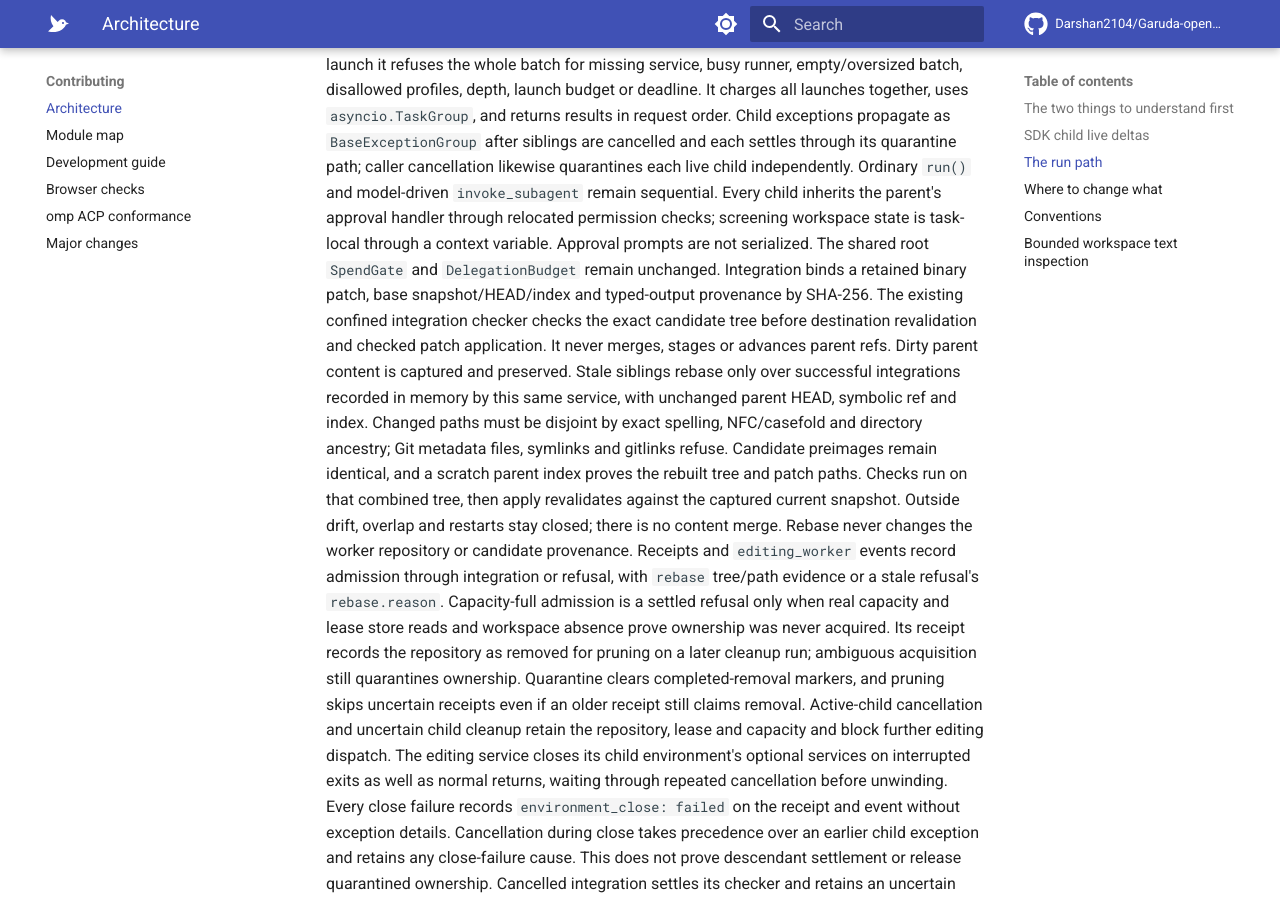
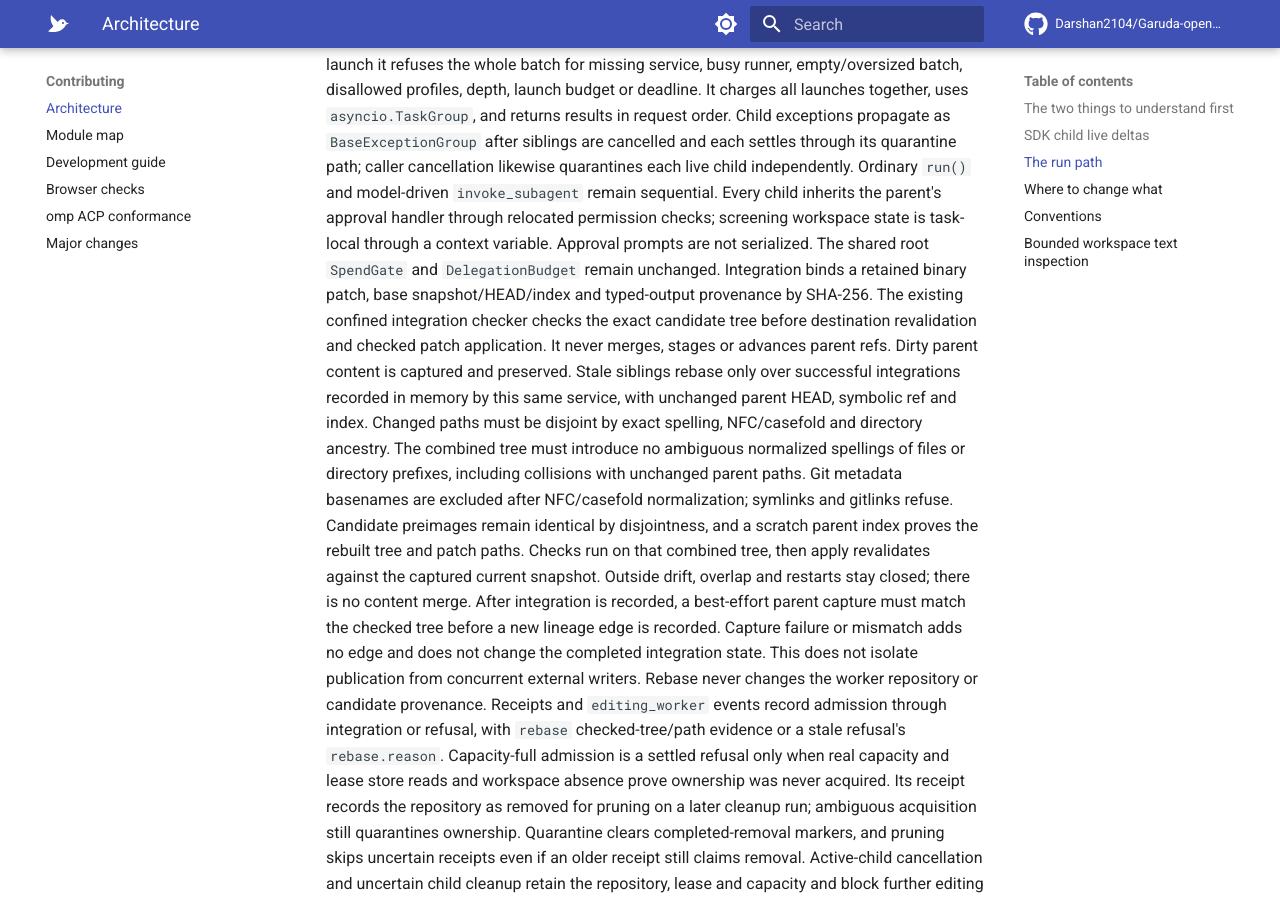
Before and after one commit to Darshan2104/Garuda-openagent, an MkDocs documentation site: the page built from docs/ARCHITECTURE.md, in a window 1280 px wide and 900 px high, scrolled down 7551 px. Built offline with MkDocs 1.6.1 and Material for MkDocs 9.7.7, drawn with Linux system fonts in a browser that asks for light colours; comment, search, counter and statistics services are not loaded.

Commit message:
Address review: refuse case-folded directory and metadata aliases, record lineage only when proved
Closes #470.

Co-Authored-By: Claude Opus 5.5 <noreply@anthropic.com>

```diff
--- a/docs/ARCHITECTURE.md
+++ b/docs/ARCHITECTURE.md
@@ -344,14 +344,21 @@ fastest way to learn the system.
    parent content is captured and preserved. Stale siblings rebase only over
    successful integrations recorded in memory by this same service, with
    unchanged parent HEAD, symbolic ref and index. Changed paths must be disjoint
-   by exact spelling, NFC/casefold and directory ancestry; Git metadata files,
-   symlinks and gitlinks refuse. Candidate preimages remain identical, and a
+   by exact spelling, NFC/casefold and directory ancestry. The combined tree must
+   introduce no ambiguous normalized spellings of files or directory prefixes,
+   including collisions with unchanged parent paths. Git metadata basenames are
+   excluded after NFC/casefold normalization; symlinks and gitlinks refuse.
+   Candidate preimages remain identical by disjointness, and a
    scratch parent index proves the rebuilt tree and patch paths. Checks run on
    that combined tree, then apply revalidates against the captured current
    snapshot. Outside drift, overlap and restarts stay closed; there is no content
-   merge. Rebase never changes the worker repository or candidate provenance.
+   merge. After integration is recorded, a best-effort parent capture must match
+   the checked tree before a new lineage edge is recorded. Capture failure or
+   mismatch adds no edge and does not change the completed integration state.
+   This does not isolate publication from concurrent external writers.
+   Rebase never changes the worker repository or candidate provenance.
    Receipts and `editing_worker` events record admission through integration or
-   refusal, with `rebase` tree/path evidence or a stale refusal's `rebase.reason`.
+   refusal, with `rebase` checked-tree/path evidence or a stale refusal's `rebase.reason`.
    Capacity-full admission is a settled refusal only when real capacity and
    lease store reads and workspace absence prove ownership was never acquired.
    Its receipt records the repository as removed for pruning on a later cleanup
```
Also changed, not shown: .context/decisions.md (+19 -0 lines), docs/MODULES.md (+3 -1 lines), docs/evaluation/index.md (+8 -7 lines), docs/use-cases/teams.md (+11 -3 lines), 5 other files.
